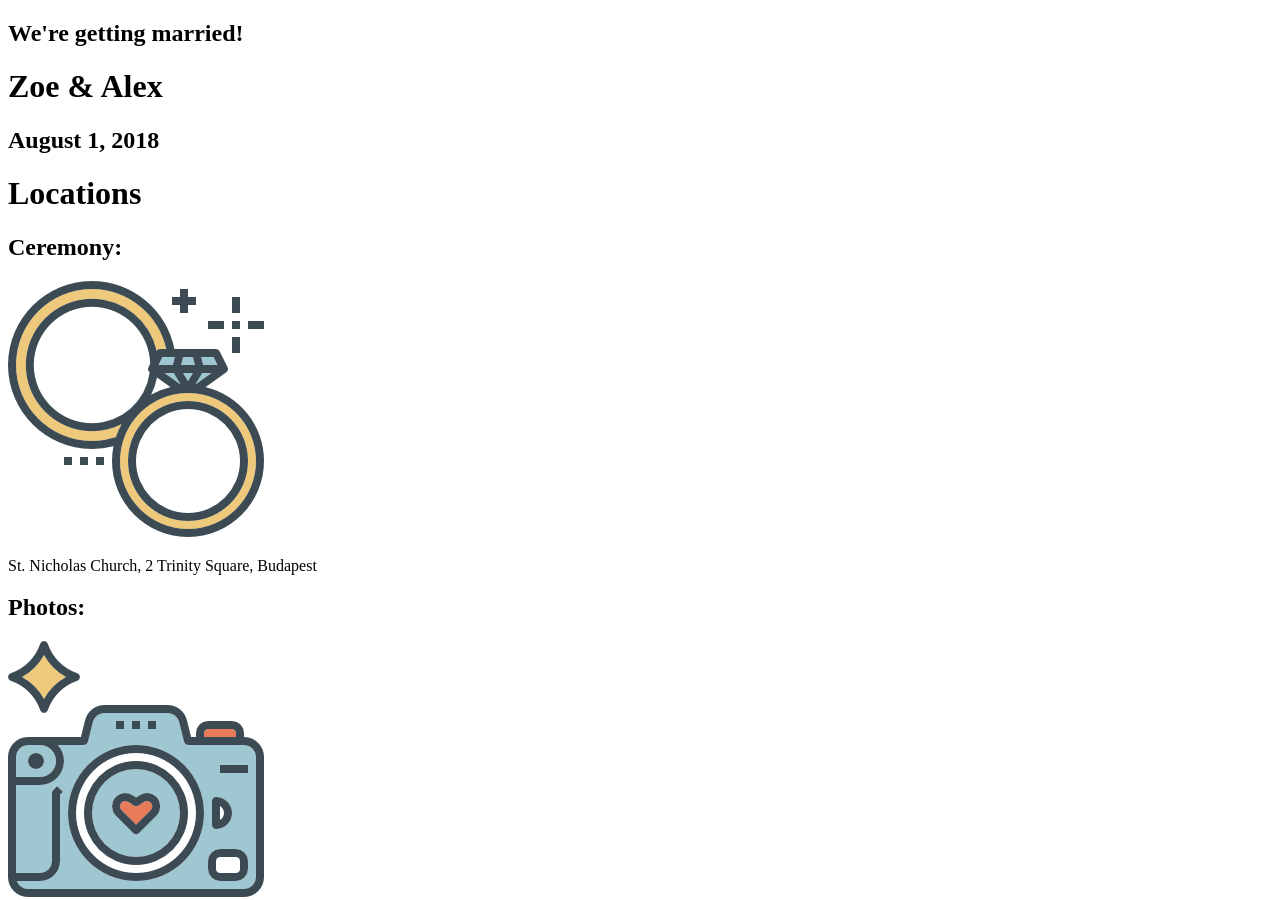
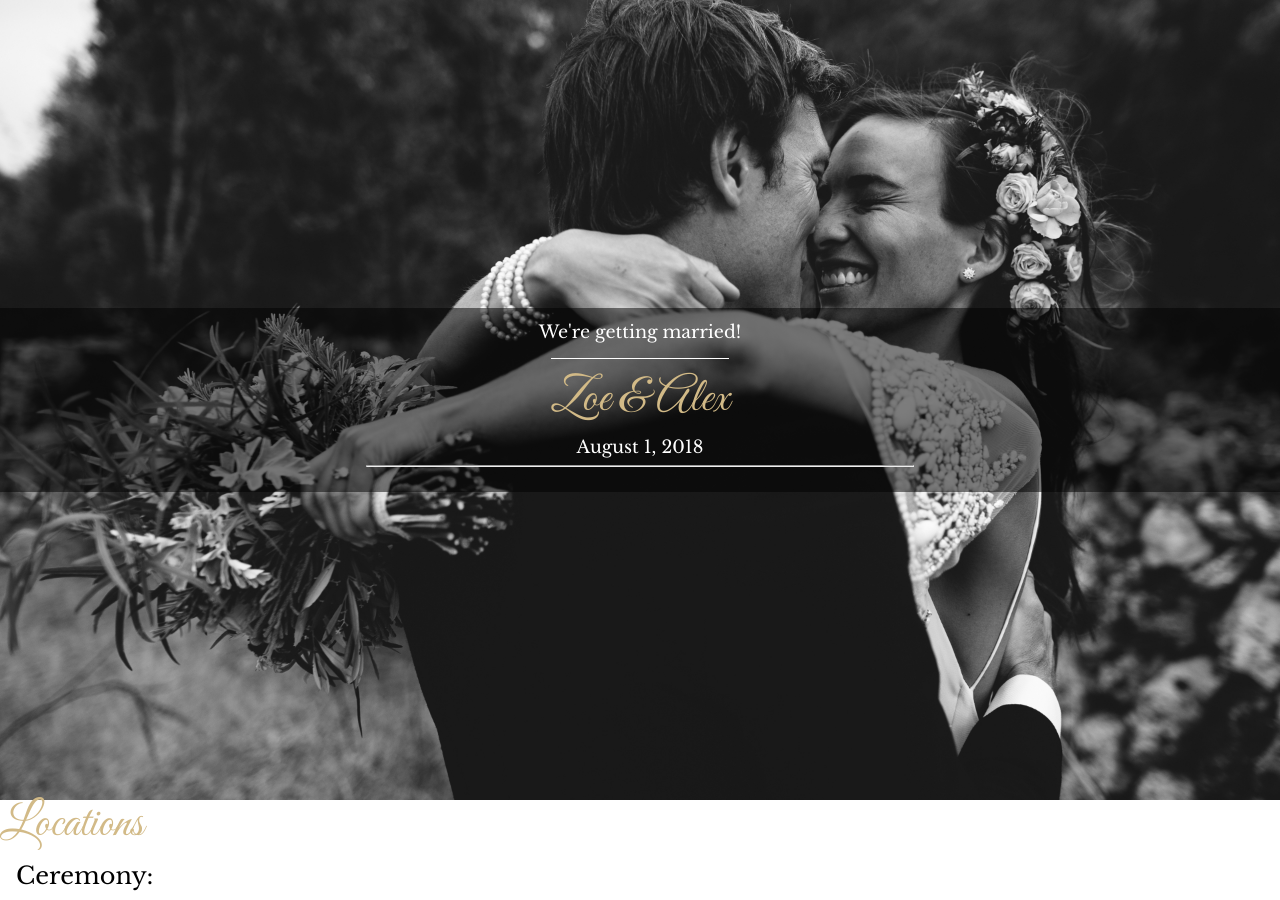
Before and after one commit to KovacsSzintia/wedding-page, a plain HTML site: page index.html in a window 1280 px wide. Shown: the top 900 px of the page. Drawn offline with nearby package versions, Linux system fonts and the light colour scheme.

Commit message:
header is ready

```diff
--- a/index.html
+++ b/index.html
@@ -11,29 +11,35 @@
     <link href="https://fonts.googleapis.com/css2?family=Great+Vibes&family=Libre+Baskerville&display=swap" rel="stylesheet">
     <link rel="preconnect" href="https://fonts.gstatic.com">
     <link href="https://fonts.googleapis.com/css2?family=Mulish&display=swap" rel="stylesheet">
+    <link href="https://cdnjs.cloudflare.com/ajax/libs/meyer-reset/2.0/reset.css" type="text/css" rel="stylesheet">
   </head>
   <body>
     <header>
-      <div class="headline">
-        <h2>We're getting married!</h2>
-        <h1>Zoe &amp; Alex</h1>
-        <h2>August 1, 2018</h2>
+      <div class="header-container">
+        <div class="headline">
+          <div class="head-content">
+            <h2 class="level2headline">We're getting married!</h2>
+            <h1 class="handwritten">Zoe &amp; Alex</h1>
+            <h2 class="level2headline"> August 1, 2018 <hr class="breakpointsmall"></h2>
+          </div>
+        </div>
       </div>
     </header>
+    </div>
     <div class="light-wrapper">
-      <h1>Locations</h1>
-      <h2>Ceremony:</h2>
+      <h1 class="handwritten">Locations</h1>
+      <h2 class="level2headline">Ceremony:</h2>
       <img src="assets/wedding-landing-ceremony.png" alt="ring">
       <p>St. Nicholas Church, 2 Trinity Square, Budapest</p>
-      <h2>Photos:</h2>
+      <h2 class="level2headline">Photos:</h2>
       <img src="assets/wedding-landing-photoshoot.png" alt="camera">
       <p>Liberty Bastion, 23 Wisdom Road, Budapest</p>
-      <h2>Party:</h2>
+      <h2 class="level2headline">Party:</h2>
       <img src="assets/wedding-landing-party.png" alt="cake">
       <p>Heaven Lounge, 14 Fairy Street, Budapest</p>
     </div>
     <div class="dark-wrapper">
-      <h1>Program</h1>
+      <h1 class="handwritten">Program</h1>
       <q>It's going to be somehow, that's for sure.</q>
       <ul>
       <li>13:45 – Wedding ceremony</li>
@@ -45,15 +51,15 @@
     </ul>
     </div>
     <div class="light-wrapper">
-      <h1>Gifts:</h1>
+      <h1 class="handwritten">Gifts:</h1>
       <img src="assets/wedding-landing-gifts.png" alt="gifts">
       <p>The greatest gift for us is to have you there.</p>
       <p>Please, just bring yourself and have fun with us.</p>
     </div>
     <div class="dark-wrapper">
-      <h1>Questions and Answers</h1>
+      <h1 class="handwritten">Questions and Answers</h1>
       <section>
-        <h2>Travel and accomodations:</h2>
+        <h2 class="level2headline">Travel and accomodations:</h2>
         <p><strong>Will there be some kind of organized transfer?</strong></p>
         <p>No, we'll just meet at the church at 13:15.</p>
         <p><strong>Where can I park?</strong></p>
@@ -62,7 +68,7 @@
         <p>The 916 bus is in service all night at the castle and it hits every major traffic hub in the city.</p>
       </section>
       <section>
-        <h2>Food and festivities:</h2>
+        <h2 class="level2headline">Food and festivities:</h2>
         <p><strong>I'd like to do some kind of surprise for you guys at the party. To whom should I talk about this?</strong></p>
         <p>Discuss it with Abigail Smith. Just drop her an email at <a href="mailto:abigail@awesomemail.com">abigail@awesomemail.com</a>.</p>
         <p><strong>What should I wear? Do you have a dress code?</strong></p>
@@ -71,7 +77,7 @@
         <p>Drop us a line here and we'll find a way.</p>
       </section>
       <section>
-        <h2>Other small stuff:</h2>
+        <h2 class="level2headline">Other small stuff:</h2>
         <p><strong>I have a problem / question on the wedding day. With whom can I speak?</strong></p>
         <p>Jared Wright on this number:  <a href="tel:+36300000000"> +36 30 000 0000.</a></p>
         <p><strong>Can we bring kids?</strong></p>
@@ -81,7 +87,7 @@
       </section>
     </div>
     <div class="light-wrapper">
-      <h1>Contact</h1>
+      <h1 class="handwritten">Contact</h1>
       <p>If you have any questions feel free to call / write us.</p>
       <p>phone :<a href="tel:+36300000000">+36 30 000 0000.</a>(Zoe)
       :<a href="tel:+36300000000"> +36 30 000 0000.</a>(Alex)</p>
--- a/style.css
+++ b/style.css
@@ -0,0 +1,65 @@
+* {
+  box-sizing: border-box;
+}
+
+/* header formats */
+
+header {
+  background-image: url(assets/wedding-landing-cover.jpg);
+  background-position: 70% 50%;
+  background-repeat: no-repeat;
+  background-size: cover;
+  width: 100vw;
+  height: 100vh;
+}
+
+.header-container {
+  display: flex;
+  justify-content: center;
+  align-items: center;
+  height: 100vh;
+}
+
+.headline {
+  width: 100vw;
+  background-color: rgba(0, 0, 0, .5);
+  display: flex;
+  text-align: center;
+  color: white;
+  align-items: center;
+  justify-content: center;
+  padding-left: 2rem;
+  padding-right: 2rem;
+}
+
+.breakpoint {
+  display: inline-block;
+  border-bottom: .5px solid white;
+  width: 2rem;
+}
+.headline h2 {
+  display: inline-block;
+  width: 100%;
+  font-size: 1.1rem;
+}
+.headline h1 {
+  display: inline-block;
+  padding-top: 1rem;
+  border-top: 1px solid white;
+}
+
+/* font settings */
+
+.handwritten {
+  font-size: 3rem;
+  font-family: 'Great Vibes', cursive;
+  font-weight: 500;
+  color: #d2ba87;
+}
+
+
+.level2headline {
+  font-family: 'Libre Baskerville', serif;
+  font-size: 1.5rem;
+  padding: 1rem;
+}
```
